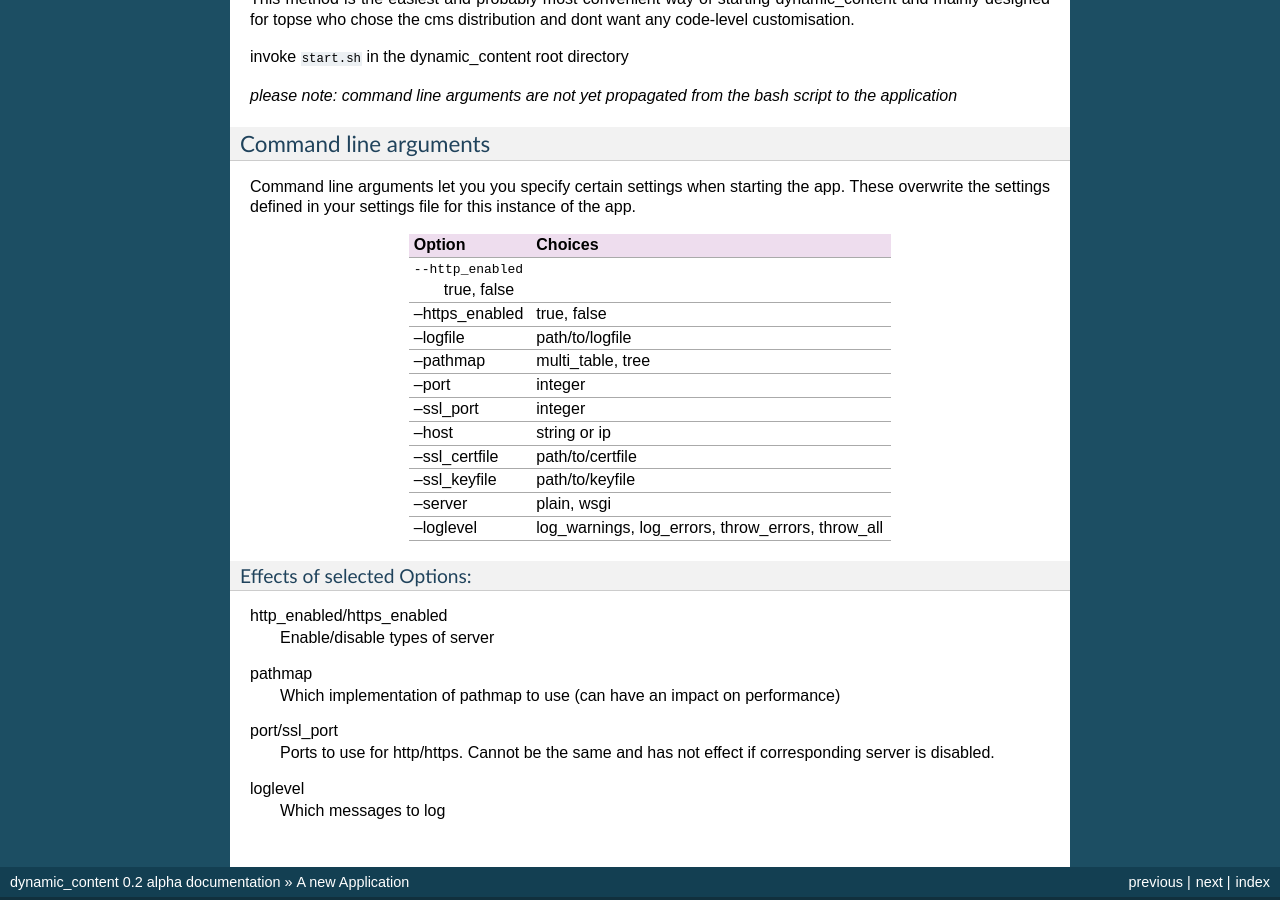
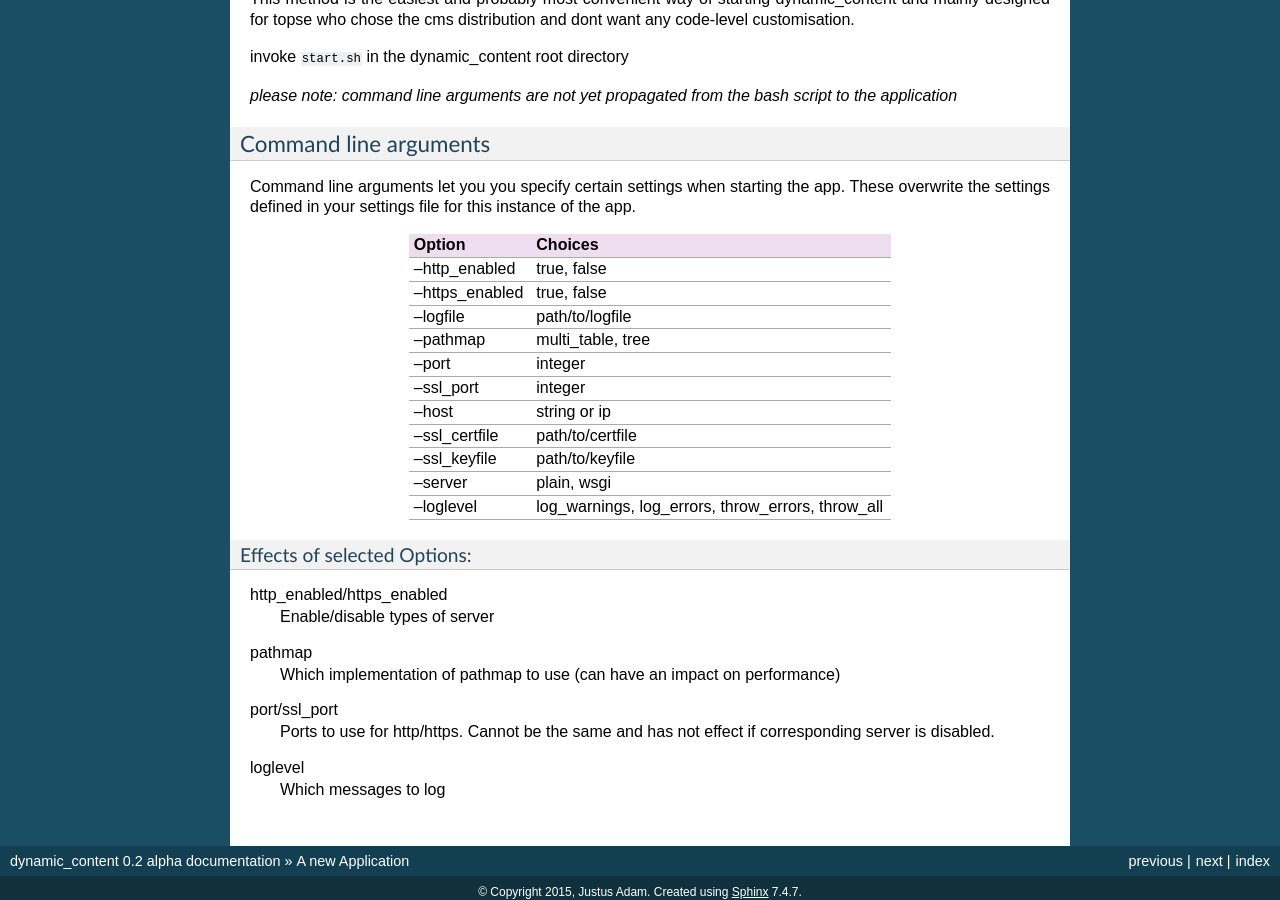
Before and after one commit to JustusAdam/dynamic_content_documentation, a Sphinx documentation site: the page built from source/apps.rst, in a window 1280 px wide and 900 px high, scrolled down 1335 px. Built offline with Sphinx 7.4.7, drawn with Linux system fonts in a browser that asks for light colours; formulas are drawn with MathJax 3.

Commit message:
added a missing pipe to table

```diff
--- a/source/apps.rst
+++ b/source/apps.rst
@@ -80,7 +80,7 @@ Command line arguments let you you specify certain settings when starting the ap
 +-----------------+----------------------------+
 | Option          |  Choices                   |
 +=================+============================+
-| --http_enabled    true, false                |
+| --http_enabled  | true, false                |
 +-----------------+----------------------------+
 | --https_enabled | true, false                |
 +-----------------+----------------------------+
```
